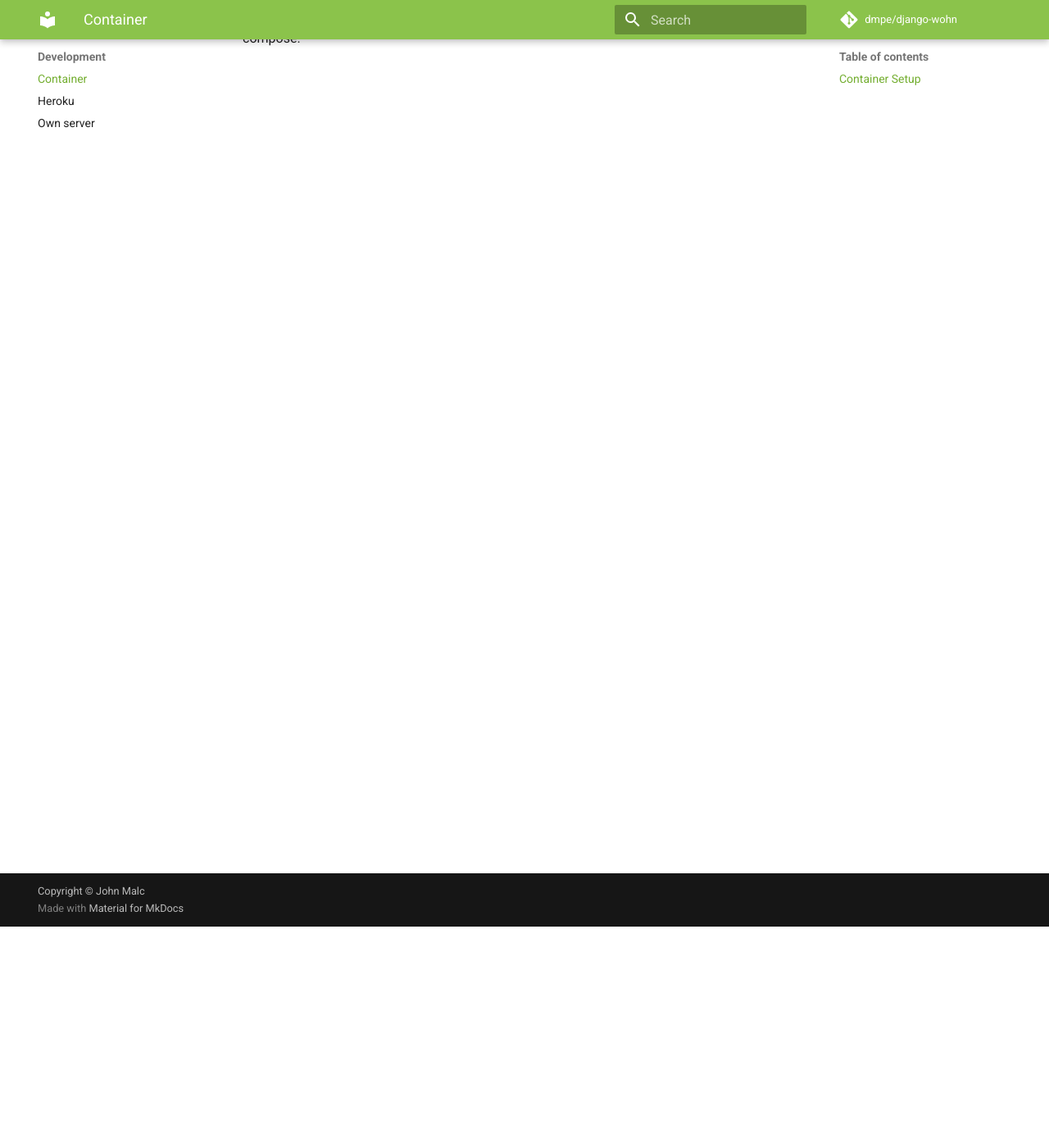
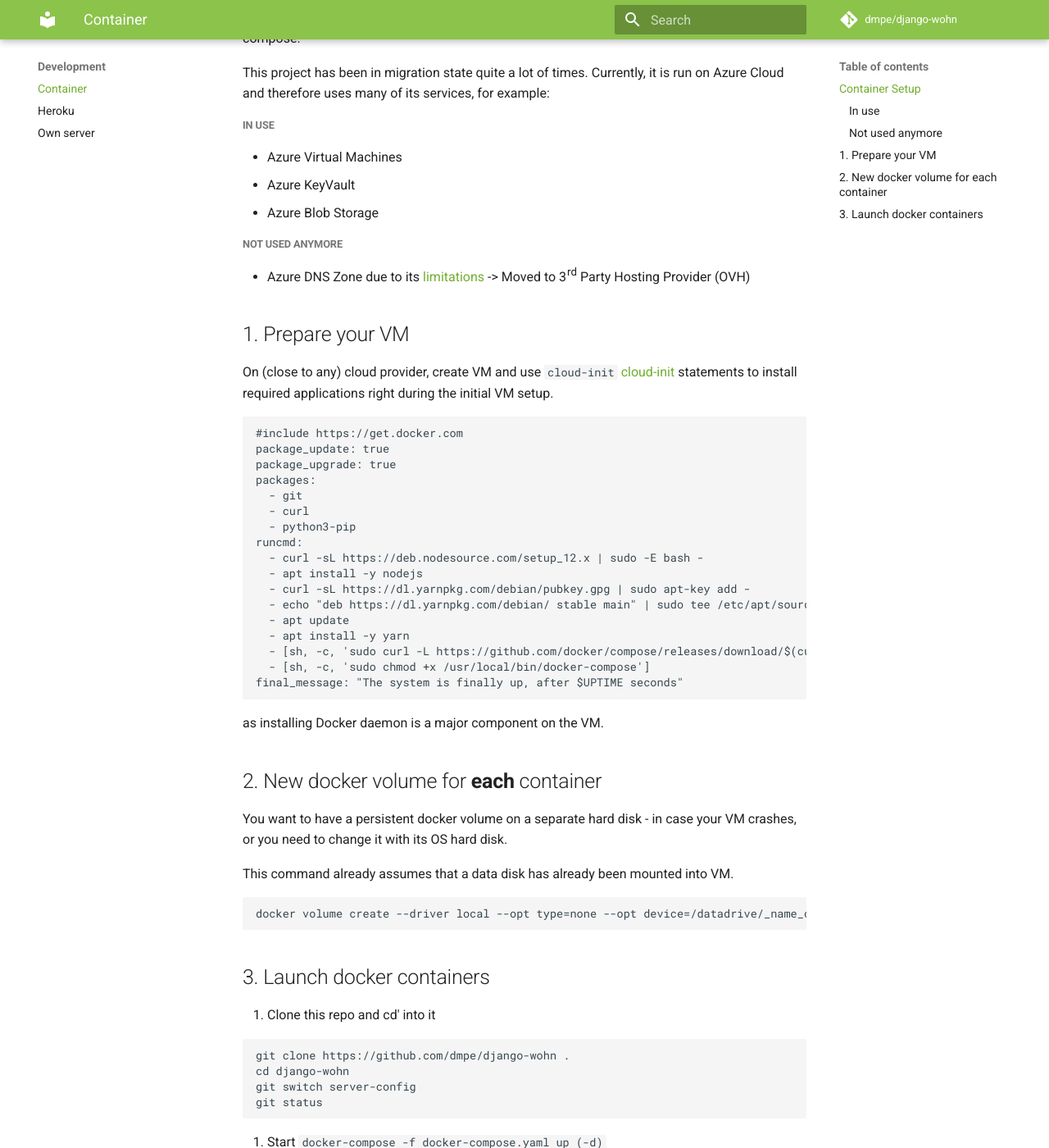
Before and after one commit to dmpe/django-wohn, an MkDocs documentation site: the page built from docs/development/container.md, in a window 1280 px wide and 1400 px high, scrolled down 270 px. Shown: the whole window at 82% size. Built offline with MkDocs 1.6.1 and Material for MkDocs 9.7.7, drawn with Linux system fonts in a browser that asks for light colours; comment, search, counter and statistics services are not loaded.

Commit message:
write container setup

````diff
--- a/docs/development/container.md
+++ b/docs/development/container.md
@@ -1,3 +1,65 @@
 ## Container Setup
 
 Docker containers are currently used for building images and starting them with docker-compose.
+
+This project has been in migration state quite a lot of times.
+Currently, it is run on Azure Cloud and therefore uses many of its services, for example:
+
+##### In use
+
+- Azure Virtual Machines
+- Azure KeyVault
+- Azure Blob Storage
+
+##### Not used anymore
+
+- Azure DNS Zone due to its [limitations](https://docs.microsoft.com/en-us/azure/dns/dns-faq) -> Moved to 3rd Party Hosting Provider (OVH)
+
+## 1. Prepare your VM
+
+On (close to any) cloud provider, create VM and use `cloud-init` [cloud-init](https://cloudinit.readthedocs.io/en/latest/) statements to install required applications right during the initial VM setup.
+
+```
+#include https://get.docker.com
+package_update: true
+package_upgrade: true
+packages:
+  - git
+  - curl
+  - python3-pip
+runcmd:
+  - curl -sL https://deb.nodesource.com/setup_12.x | sudo -E bash -
+  - apt install -y nodejs
+  - curl -sL https://dl.yarnpkg.com/debian/pubkey.gpg | sudo apt-key add -
+  - echo "deb https://dl.yarnpkg.com/debian/ stable main" | sudo tee /etc/apt/sources.list.d/yarn.list
+  - apt update
+  - apt install -y yarn
+  - [sh, -c, 'sudo curl -L https://github.com/docker/compose/releases/download/$(curl -s https://api.github.com/repos/docker/compose/releases/latest | grep "tag_name" | cut -d \" -f4)/docker-compose-$(uname -s)-$(uname -m) -o /usr/local/bin/docker-compose']
+  - [sh, -c, 'sudo chmod +x /usr/local/bin/docker-compose']
+final_message: "The system is finally up, after $UPTIME seconds"
+```
+
+as installing Docker daemon is a major component on the VM.
+
+## 2. New docker volume for **each** container
+
+You want to have a persistent docker volume on a separate hard disk - in case your VM crashes, or you need to change it with its OS hard disk.
+
+This command already assumes that a data disk has already been mounted into VM.
+
+```
+docker volume create --driver local --opt type=none --opt device=/datadrive/_name_of_container --opt o=bind datadrive_name_of_container
+```
+
+## 3. Launch docker containers
+
+1. Clone this repo and cd' into it
+
+```
+git clone https://github.com/dmpe/django-wohn .
+cd django-wohn
+git switch server-config
+git status
+```
+
+2. Start `docker-compose -f docker-compose.yaml up (-d)`
````
Also changed, not shown: docs/index.md (+0 -26 lines).
